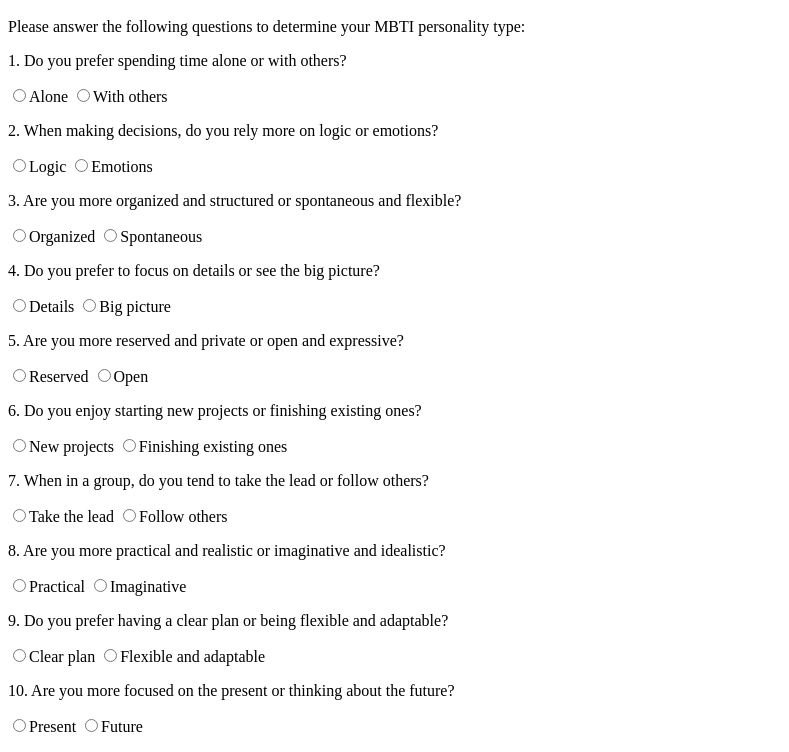
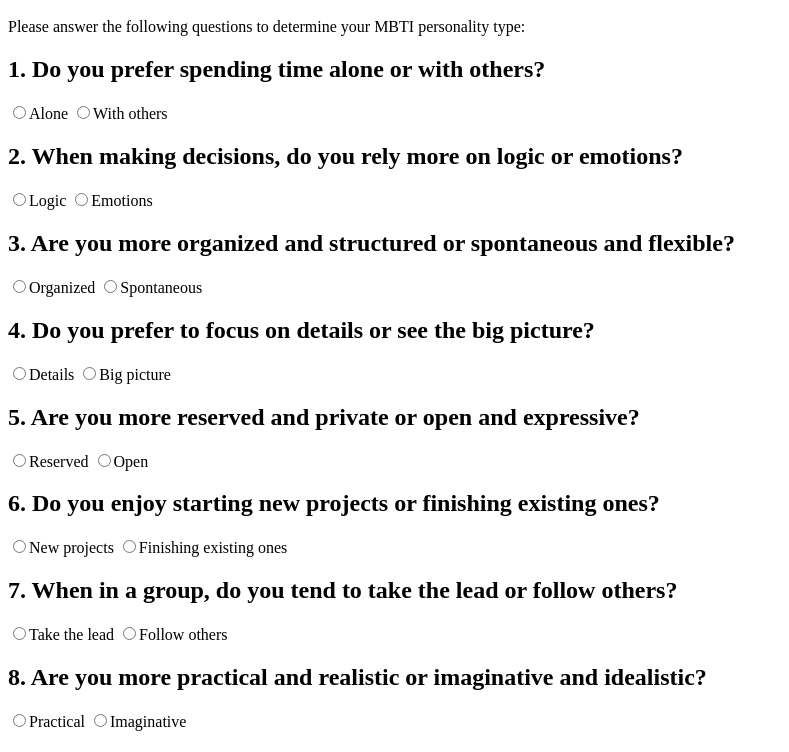
Before and after one commit to farfallaaaa/farfallaaaa-ai-show, a plain HTML site: page mbti.html in a window 1280 px wide. Shown: the part 48-800 px from the top of the page, without its empty margins (0-789 px from the left). Drawn offline with Linux system fonts and the light colour scheme.

Commit message:
Update mbti.html

```diff
--- a/mbti.html
+++ b/mbti.html
@@ -3,34 +3,42 @@
 <H1>MBTI Personality Test Questionnaire</H1>
 <P>Please answer the following questions to determine your MBTI personality type:</P>
 <FORM METHOD="POST" ACTION="http://www.yourwebsite.com/submit_mbti">
-  <P>1. Do you prefer spending time alone or with others?</P>
+  <style>
+    h2 {
+      font-weight: bold;
+    }
+    input[type="radio"]:checked {
+      color: blue;
+    }
+  </style>
+  <P><h2>1. Do you prefer spending time alone or with others?</h2></P>
   <INPUT TYPE="RADIO" NAME="question1" VALUE="alone">Alone
   <INPUT TYPE="RADIO" NAME="question1" VALUE="with others">With others
-  <P>2. When making decisions, do you rely more on logic or emotions?</P>
+  <P><h2>2. When making decisions, do you rely more on logic or emotions?</h2></P>
   <INPUT TYPE="RADIO" NAME="question2" VALUE="logic">Logic
   <INPUT TYPE="RADIO" NAME="question2" VALUE="emotions">Emotions
-  <P>3. Are you more organized and structured or spontaneous and flexible?</P>
+  <P><h2>3. Are you more organized and structured or spontaneous and flexible?</h2></P>
   <INPUT TYPE="RADIO" NAME="question3" VALUE="organized">Organized
   <INPUT TYPE="RADIO" NAME="question3" VALUE="spontaneous">Spontaneous
-  <P>4. Do you prefer to focus on details or see the big picture?</P>
+  <P><h2>4. Do you prefer to focus on details or see the big picture?</h2></P>
   <INPUT TYPE="RADIO" NAME="question4" VALUE="details">Details
   <INPUT TYPE="RADIO" NAME="question4" VALUE="big picture">Big picture
-  <P>5. Are you more reserved and private or open and expressive?</P>
+  <P><h2>5. Are you more reserved and private or open and expressive?</h2></P>
   <INPUT TYPE="RADIO" NAME="question5" VALUE="reserved">Reserved
   <INPUT TYPE="RADIO" NAME="question5" VALUE="open">Open
-  <P>6. Do you enjoy starting new projects or finishing existing ones?</P>
+  <P><h2>6. Do you enjoy starting new projects or finishing existing ones?</h2></P>
   <INPUT TYPE="RADIO" NAME="question6" VALUE="new projects">New projects
   <INPUT TYPE="RADIO" NAME="question6" VALUE="finishing">Finishing existing ones
-  <P>7. When in a group, do you tend to take the lead or follow others?</P>
+  <P><h2>7. When in a group, do you tend to take the lead or follow others?</h2></P>
   <INPUT TYPE="RADIO" NAME="question7" VALUE="lead">Take the lead
   <INPUT TYPE="RADIO" NAME="question7" VALUE="follow">Follow others
-  <P>8. Are you more practical and realistic or imaginative and idealistic?</P>
+  <P><h2>8. Are you more practical and realistic or imaginative and idealistic?</h2></P>
   <INPUT TYPE="RADIO" NAME="question8" VALUE="practical">Practical
   <INPUT TYPE="RADIO" NAME="question8" VALUE="imaginative">Imaginative
-  <P>9. Do you prefer having a clear plan or being flexible and adaptable?</P>
+  <P><h2>9. Do you prefer having a clear plan or being flexible and adaptable?</h2></P>
   <INPUT TYPE="RADIO" NAME="question9" VALUE="clear plan">Clear plan
   <INPUT TYPE="RADIO" NAME="question9" VALUE="flexible">Flexible and adaptable
-  <P>10. Are you more focused on the present or thinking about the future?</P>
+  <P><h2>10. Are you more focused on the present or thinking about the future?</h2></P>
   <INPUT TYPE="RADIO" NAME="question10" VALUE="present">Present
   <INPUT TYPE="RADIO" NAME="question10" VALUE="future">Future
   <P>Thank you for taking this questionnaire.</P>
```
